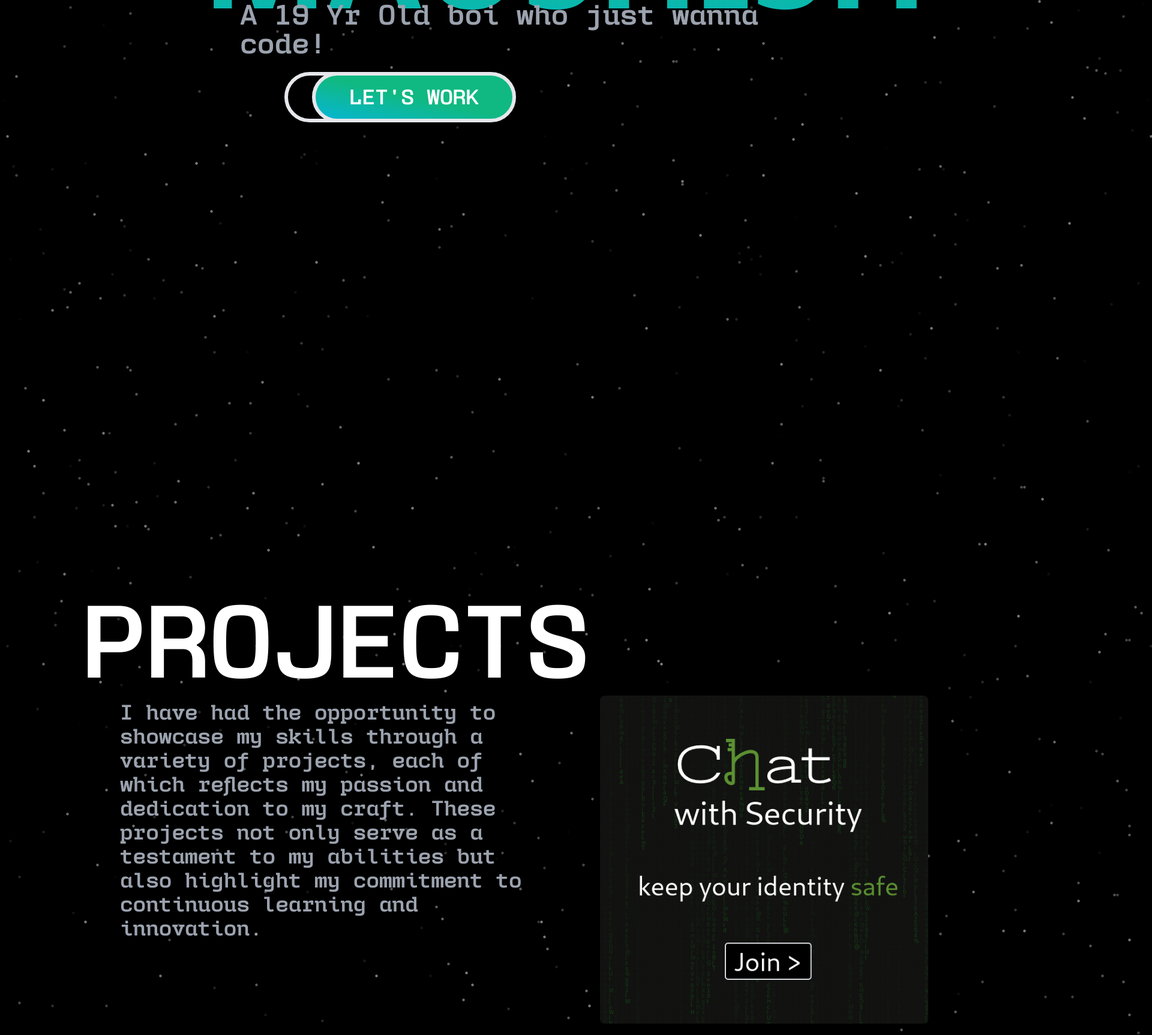
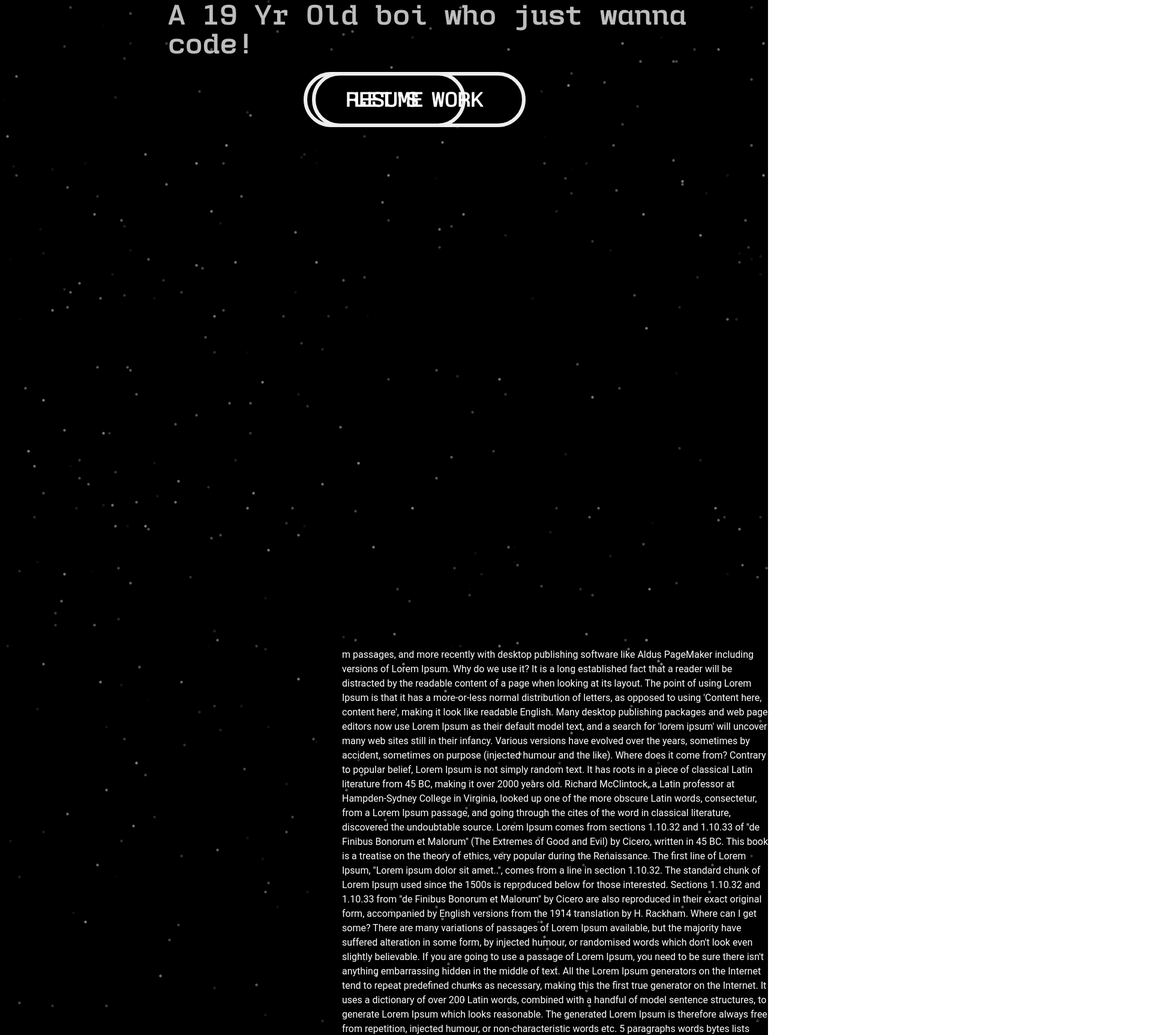
Before and after one commit to maushish/port, a Next.js app: page / in a window 1280 px wide. Shown: the part 520-2246 px from the top of the page at 60% size, 1920 px wide, since content can reach past the window. Built offline with nearby package versions, Linux system fonts and the light colour scheme.

Commit message:
CHanged some issues

```diff
--- a/package.json
+++ b/package.json
@@ -9,9 +9,12 @@
     "lint": "next lint"
   },
   "dependencies": {
+    "@heroicons/react": "^2.0.18",
+    "@material-tailwind/react": "^2.1.2",
     "next": "13.5.4",
     "react": "^18",
-    "react-dom": "^18"
+    "react-dom": "^18",
+    "react-icons": "^4.11.0"
   },
   "devDependencies": {
     "@types/node": "^20",
--- a/src/app/page.tsx
+++ b/src/app/page.tsx
@@ -8,7 +8,6 @@ export default function Home() {
   <Navbar/>
   <Header/>
 
-  <Project/>
 </main>
   )
 }
--- a/src/components/header.tsx
+++ b/src/components/header.tsx
@@ -1,19 +1,56 @@
 export default function header(){
-return(<div className="flex flex-col items-center justify-center">
+return(
+  <div className="flex flex-col items-center justify-center container z-20">
   <div className="flex flex-col items-center justify-center">
-        <div className=' bg-grads absolute top-[12.5vh] left-[11.5vh] w-[150vh] h-[44vh] '>
-          <div className='bg-graph absolute top-[0.5vh] left-[20vh] w-[120vh] h-[44vh] mix-blend-overlay'></div>
+    <div className="bg-grads absolute top-[12.5vh] left-[11.5vh] w-[150vh] h-[44vh] md:w-[100vh] md:h-[34vh] lg:w-[80vh] lg:h-[24vh]">
+      <div className="bg-graph absolute top-[0.5vh] left-[20vh] w-[120vh] h-[44vh] mix-blend-overlay md:w-[80vh] md:h-[24vh] lg:w-[60vh] lg:h-[16vh]"></div>
     </div>
   </div>
-        <div className=" flex flex-col items-center justify-center">
-        <h1 className='text-white text-lamba absolute left-[73vh] top-[15vh] font-bold'>THIS IS</h1>
-        <p className='text-white  text-lund absolute left-[42vh] top-[35vh] animate-gradietn'><span className=' text-transparent bg-clip-text bg-gradient-to-b from-emerald-500 via-emerald-500 to-cyan-500 bg-300% animation-gradient font-bold'>MAUSHISH</span></p>
-        <p className=' text-gray-400 text-5xl absolute top-[65vh] left-[50vh] font-user-bold'>A 19 Yr Old boi who just wanna code!</p>
+  <div className="flex flex-col items-center justify-center">
+    <h1 className="text-white text-lamba absolute left-[73vh] top-[15vh] font-bold md:text-[3rem] md:left-[60vh] lg:text-[4rem] lg:left-[50vh]">THIS IS</h1>
+    <p className="text-white text-lund absolute left-[42vh] top-[35vh] animate-gradient md:text-[2rem] md:left-[35vh] lg:text-[3rem] lg:left-[30vh]">
+      <span className="text-transparent bg-clip-text bg-gradient-to-b from-emerald-500 via-emerald-500 to-cyan-500 bg-300% animation-gradient font-bold">MAUSHISH</span>
+    </p>
+    <p className="text-gray-400 text-5xl absolute top-[65vh] left-[50vh] font-user-bold md:text-[2rem] md:left-[40vh] lg:text-[3rem] lg:left-[35vh]">
+      A 19 Yr Old boi who just wanna code!
+    </p>
     <a>
-          <button type='button' className='px-20  bg-black py-4 border-[6px] text-4xl  rounded-full absolute right-[63vh] top-[80vh] text-white font-user-bold'>RESUME</button>
+      <button
+        type="button"
+        className="px-20 bg-black py-4 border-[6px] text-4xl rounded-full absolute right-[63vh] top-[80vh] text-white font-user-bold md:px-10 md:py-3 md:text-3xl lg:px-16 lg:py-5 lg:text-4xl"
+      >
+        RESUME
+      </button>
     </a>
     <a>
-          <button type='button' className='px-14 py-4  bg-gradient-to-bl from-emerald-500 via-emerald-500 to-cyan-500 border-[6px] text-4xl rounded-full absolute left-[65vh] top-[80vh] text-white font-user-bold'>LET'S WORK</button>
+      <button
+        type="button"
+        className="px-14 py-4 bg-gradient-to-bl from-emerald-500 via-emerald-500 to-cyan-500 border-[6px] text-4xl rounded-full absolute left-[65vh] top-[80vh] text-white font-user-bold md:px-10 md:py-3 md:text-3xl lg:px-16 lg:py-5 lg:text-4xl"
+      >
+        LET'S WORK
+      </button>
+      <p className=" text-white absolute top-[200vh]">m passages, and more recently with desktop publishing software like Aldus PageMaker including versions of Lorem Ipsum.
+
+Why do we use it?
+It is a long established fact that a reader will be distracted by the readable content of a page when looking at its layout. The point of using Lorem Ipsum is that it has a more-or-less normal distribution of letters, as opposed to using 'Content here, content here', making it look like readable English. Many desktop publishing packages and web page editors now use Lorem Ipsum as their default model text, and a search for 'lorem ipsum' will uncover many web sites still in their infancy. Various versions have evolved over the years, sometimes by accident, sometimes on purpose (injected humour and the like).
+
+
+Where does it come from?
+Contrary to popular belief, Lorem Ipsum is not simply random text. It has roots in a piece of classical Latin literature from 45 BC, making it over 2000 years old. Richard McClintock, a Latin professor at Hampden-Sydney College in Virginia, looked up one of the more obscure Latin words, consectetur, from a Lorem Ipsum passage, and going through the cites of the word in classical literature, discovered the undoubtable source. Lorem Ipsum comes from sections 1.10.32 and 1.10.33 of "de Finibus Bonorum et Malorum" (The Extremes of Good and Evil) by Cicero, written in 45 BC. This book is a treatise on the theory of ethics, very popular during the Renaissance. The first line of Lorem Ipsum, "Lorem ipsum dolor sit amet..", comes from a line in section 1.10.32.
+
+The standard chunk of Lorem Ipsum used since the 1500s is reproduced below for those interested. Sections 1.10.32 and 1.10.33 from "de Finibus Bonorum et Malorum" by Cicero are also reproduced in their exact original form, accompanied by English versions from the 1914 translation by H. Rackham.
+
+Where can I get some?
+There are many variations of passages of Lorem Ipsum available, but the majority have suffered alteration in some form, by injected humour, or randomised words which don't look even slightly believable. If you are going to use a passage of Lorem Ipsum, you need to be sure there isn't anything embarrassing hidden in the middle of text. All the Lorem Ipsum generators on the Internet tend to repeat predefined chunks as necessary, making this the first true generator on the Internet. It uses a dictionary of over 200 Latin words, combined with a handful of model sentence structures, to generate Lorem Ipsum which looks reasonable. The generated Lorem Ipsum is therefore always free from repetition, injected humour, or non-characteristic words etc.
+
+5
+	paragraphs
+	words
+	bytes
+	lists
+	Start with 'Lorem
+ipsum dolor sit amet...'
+</p>
     </a>
   </div>
 </div>
--- a/src/components/navbar.tsx
+++ b/src/components/navbar.tsx
@@ -1,14 +1,26 @@
+"use client"
+import { Menu } from "@material-tailwind/react"
+import { FaBars } from "react-icons/fa";
+
+import { useState } from "react"
 export default function navbar(){
-    return(
-        <header className=" fixed container flex flex-wrap  " >
-        <nav className='bg-black max-w-full text-white flex flex-col items-center justify-center h-[25vh]'>
-          <h1 className='relative  left-10 lg:top-9 md:top-4 text-5xl md:text-3xl  font-user-bold'>Maushish.co</h1>
-          <a className='relative  right-[35vh] px-12 py-2 bg-blog rounded-xl text-4xl top-8 font-user-bold  '>Blogs</a>
-          <a className='relative  right-[5vh] px-12 py-2 border-x-2 border-white border-y-2 rounded-xl top-8 text-4xl font-user-bold'>Hire me</a>
-          <hr className=" w-full mx-auto my-4 bg-gray-100  fixed"/>
-        </nav>
+  const [menu,setMenu]=useState(false)
+  const handleMenu=()=>{
+      setMenu(!menu);
+  }
+  return (
+    <header className=" bg-black z-20  backdrop-filter backdrop-blur-lg bg-opacity-30 fixed top-0 left-0 right-0 w-full h-[14vh] flex justify-between items-center">
 
+      <h1 className=" text-5xl md:text-3xl font-user-bold text-white relative ml-[5vh] mb-4 z-20 ">Maushish.co</h1>
+      <div className="flex w-full justify-end z-20 gap-10">
+        <a className="px-6  md:hidden py-2 bg-blog rounded-xl text-4xl font-user-bold mb-4 ">Blogs</a>
+        <a className="px-6 md:px-12 py-2 border-2 border-white rounded-xl text-4xl font-user-bold text-white mb-4 ml-7 mr-10 md:ml-3">Hire me</a>
+      </div>
+      <div >
+        <FaBars size={20} color="white" onClick={handleMenu} className="md:hidden " />
+      </div>
 
-      </header>
-    )
+      <hr className="w-full mx-auto my-8   absolute top-[10vh]  z-10" />
+    </header>
+  );
 }
--- a/src/components/project.tsx
+++ b/src/components/project.tsx
@@ -1,25 +1,21 @@
 
 export default function project(){
     return(
-        <section className="absolute top-[170vh]">
+        <section className="absolute top-[170vh] overflow-x-hidden">
         <div className="">
           <div className="font-user-bold relative flex flex-col items-center justify-center right-20">
             <h1 className="text-white text-lamba relative top-[12vh] font-user-bold">PROJECTS</h1>
-
             <p className="w-[90vh] text-gray-400 text-4xl relative top-[8vh]">I have had the opportunity to showcase my skills through a variety of projects, each of which reflects my passion and dedication to my craft. These projects not only serve as a testament to my abilities but also highlight my commitment to continuous learning and innovation.</p>
-
           </div>
           <div className=" relative bottom-[43vh] right-[-125vh]">
-                    <img className="w-[547px] h-[547px] rounded-lg" src='/p1.png'/>
+            <img className="w-[547px] h-[547px] rounded-lg" src='/p1.png' alt="Project Image" />
           </div>
-                <div className="grid grid-cols-2  gap-x-[20vh] gap-y-[50vh] items-center justify-center relative left-[27vh]">
-                        <img src="/p1.png"/>
-                        <img src="/p1.png"/>
-                        <img src="/p1.png"/>
-                        <img src="/p1.png"/>
+          <div className="grid grid-cols-2 gap-x-[20vh] gap-y-[50vh] items-center justify-end relative right-[27vh]">
+            <img src="/p1.png" alt="Project Image" />
+            <img src="/p1.png" alt="Project Image" />
+            <img src="/p1.png" alt="Project Image" />
+            <img src="/p1.png" alt="Project Image" />
           </div>
-
-
         </div>
       </section>
     )
--- a/tailwind.config.ts
+++ b/tailwind.config.ts
@@ -1,5 +1,6 @@
 /** @type {import('tailwindcss').Config} */
-module.exports = {
+const withMT = require("@material-tailwind/react/utils/withMT");
+module.exports = withMT({
   content: [
     "./app/**/*.{js,ts,jsx,tsx,mdx}",
     "./pages/**/*.{js,ts,jsx,tsx,mdx}",
@@ -47,4 +48,4 @@ module.exports = {
     },
   },
   plugins: [],
-}
+})
```
Also changed, not shown: 1 other file (tests, documents, lock files or other folders). Lines whose indentation alone changed are shown as unchanged.
